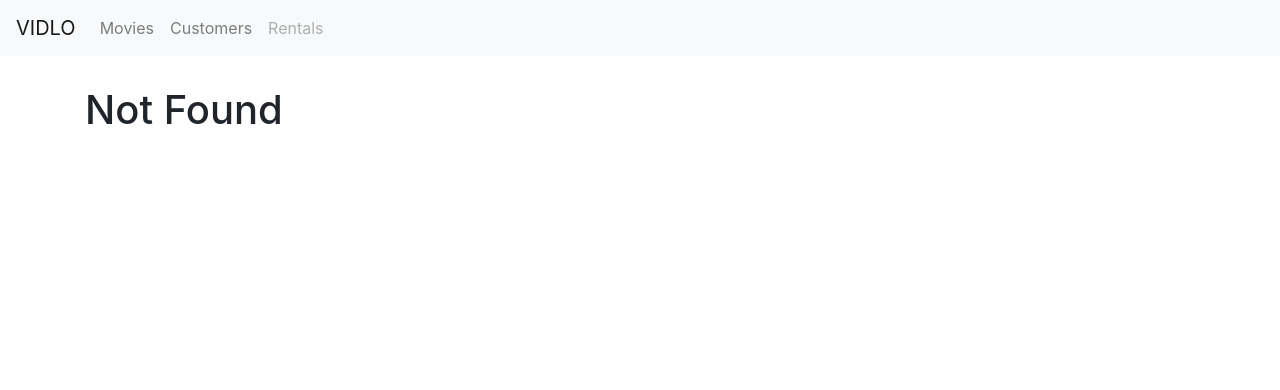
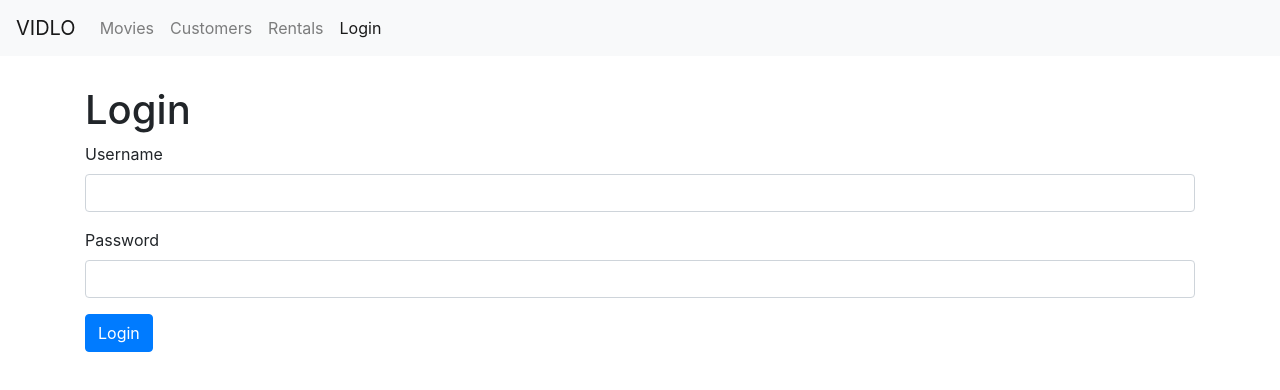
Before and after one commit to anjulaPerera/vidlo, a React (Create React App) app: page /login in a window 1280 px wide. Before the commit this address led to /not-found. Shown: the top 390 px of the page. Built offline with nearby package versions, Linux system fonts and the light colour scheme.

Commit message:
added login, created separate input component

```diff
--- a/src/App.js
+++ b/src/App.js
@@ -6,7 +6,7 @@
 import NotFound from "./components/notFound";
 import NavBar from "./components/navBar";
 import MovieForm from "./components/movieForm";
-
+import LoginForm from "./components/loginForm";
 import "./App.css";
 
 function App() {
@@ -16,6 +16,7 @@
       <main className="container">
         <Switch>
           <Route path="/movies/:id" component={MovieForm} />
+          <Route path="/login" component={LoginForm} />
           <Route path="/movies" component={Movies} />
           <Route path="/customers" component={Customers} />
           <Route path="/rentals" component={Rentals} />
--- /dev/null
+++ b/src/components/loginForm.jsx
@@ -0,0 +1,48 @@
+import React, { Component } from "react";
+import Input from "./reusable/input";
+
+class LoginForm extends Component {
+  state = {
+    account: { username: "", password: "" },
+  };
+
+  handleSubmit = (event) => {
+    event.preventDefault();
+    // Call the server and save the changes and redirect
+    console.log("submitted");
+  };
+
+  handleChange = ({ currentTarget: input }) => {
+    const account = { ...this.state.account };
+    account[input.name] = input.value;
+    this.setState({ account });
+  };
+
+  render() {
+    const { account } = this.state;
+
+    return (
+      <div>
+        <h1>Login</h1>
+        <form onSubmit={this.handleSubmit}>
+          <Input
+            name="username"
+            value={account.username}
+            label="Username"
+            onChange={this.handleChange}
+          />
+          <Input
+            name="password"
+            value={account.passoword}
+            label="Password"
+            onChange={this.handleChange}
+          />
+
+          <button className="btn btn-primary">Login</button>
+        </form>
+      </div>
+    );
+  }
+}
+
+export default LoginForm;
--- a/src/components/navBar.jsx
+++ b/src/components/navBar.jsx
@@ -33,8 +33,14 @@
           </li>
 
           <li className="nav-item">
-            <NavLink className="nav-link disabled" to="/rentals">
+            <NavLink className="nav-link" to="/rentals">
               Rentals
+            </NavLink>
+          </li>
+
+          <li className="nav-item">
+            <NavLink className="nav-link" to="/login">
+              Login
             </NavLink>
           </li>
         </ul>
--- /dev/null
+++ b/src/components/reusable/input.jsx
@@ -0,0 +1,19 @@
+import React from "react";
+
+const Input = ({ name, label, value, onChange }) => {
+  return (
+    <div className="form-group">
+      <label htmlFor={name}>{label}</label>
+      <input
+        value={value}
+        onChange={onChange}
+        id={name}
+        type="text"
+        name={name}
+        className="form-control"
+      />
+    </div>
+  );
+};
+
+export default Input;
```
